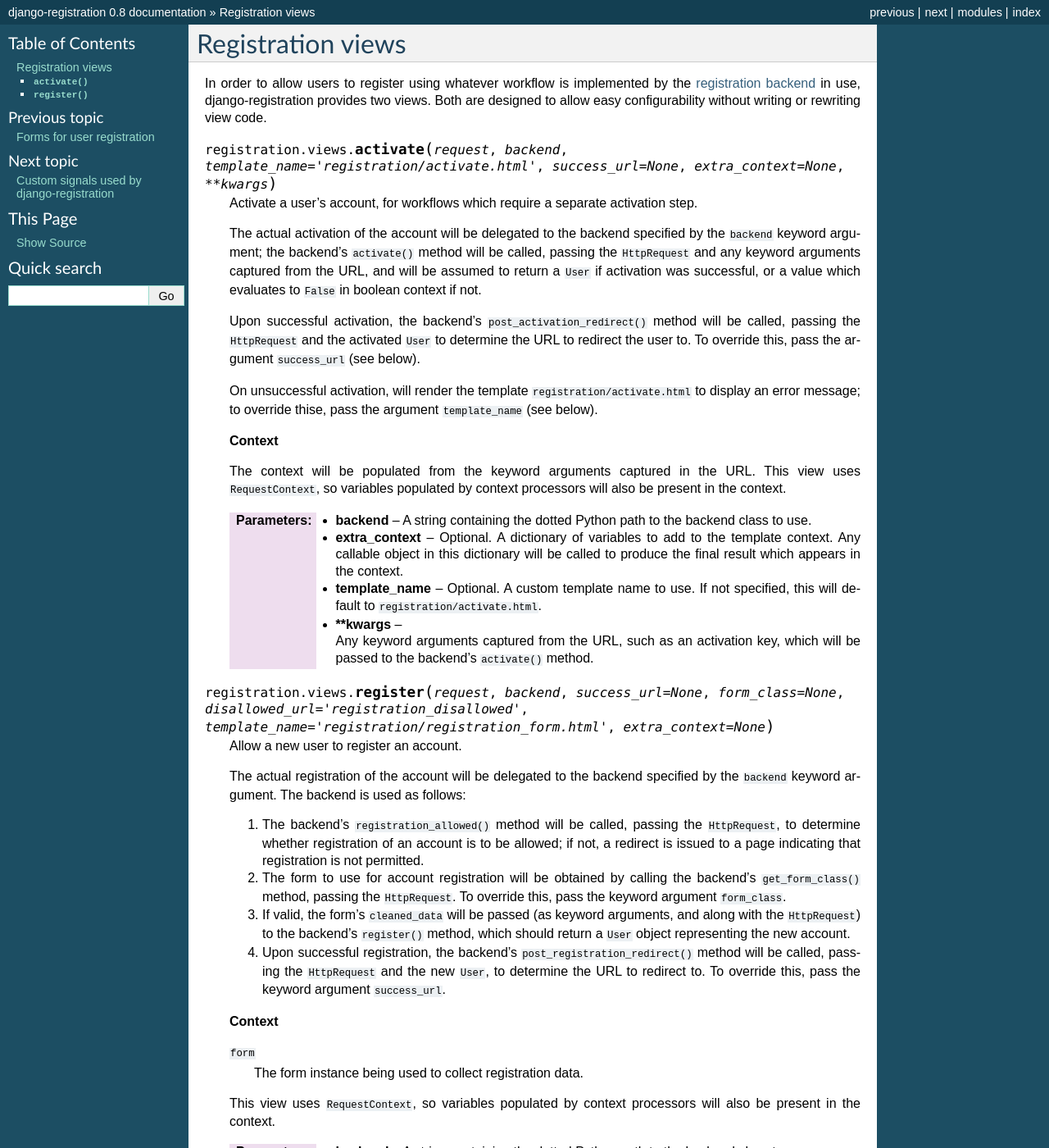
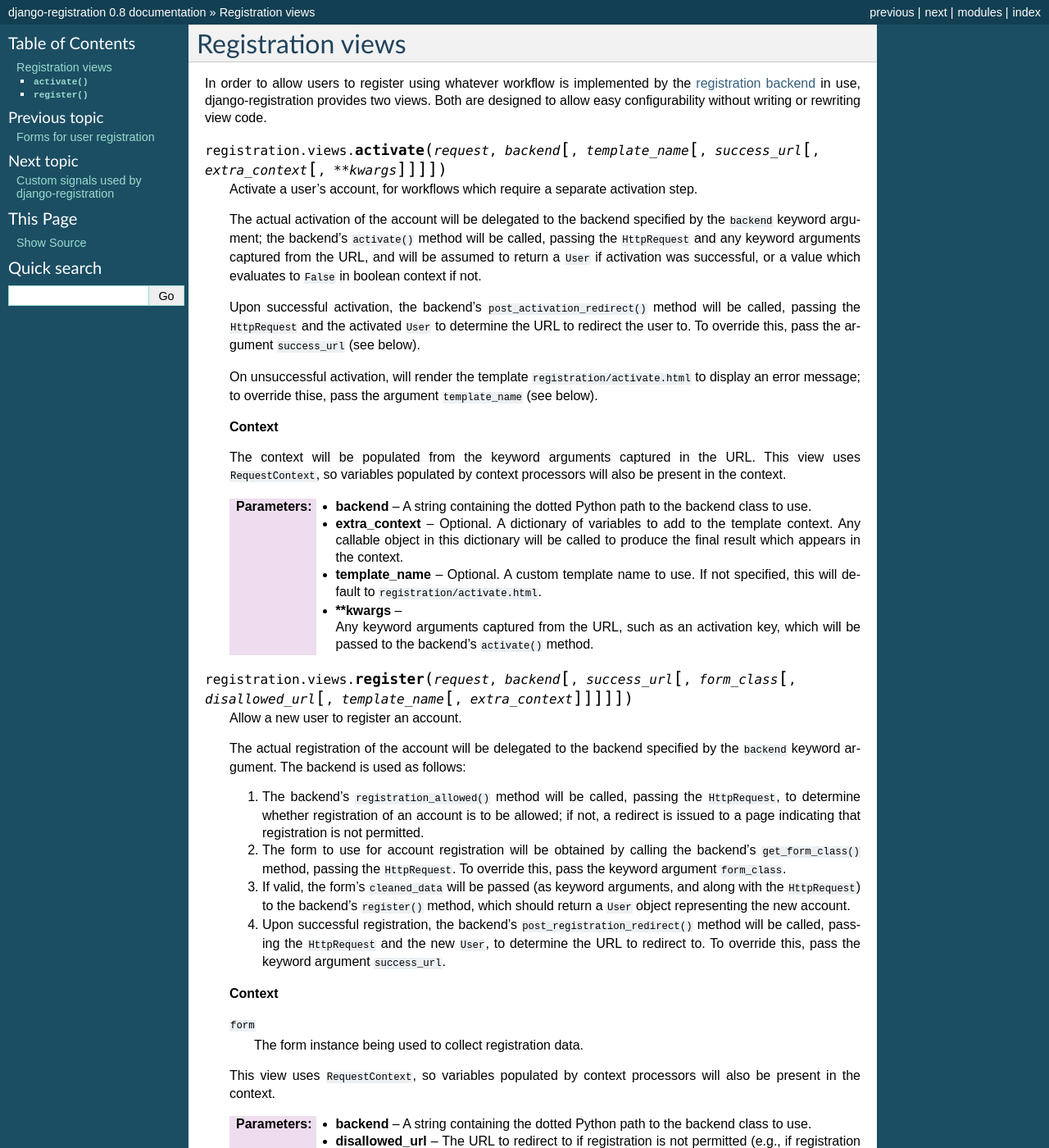
Before and after one commit to plivo/django-registration, a Sphinx documentation site: the page built from docs/views.rst, in a window 1280 px wide and 1400 px high. Shown: the whole window at 82% size. Built offline with Sphinx 7.4.7, drawn with Linux system fonts in a browser that asks for light colours.

Commit message:
Use better Sphinx-ish style for documenting function and method signatures.

```diff
--- a/docs/default-backend.rst
+++ b/docs/default-backend.rst
@@ -192,7 +192,7 @@ Additionally, :class:`RegistrationProfile` has a custom manager
       method, suitable for use in cron jobs or other scheduled
       maintenance tasks: ``manage.py cleanupregistration``.
 
-   .. method:: create_inactive_user(username, email, password, site, send_email=True)
+   .. method:: create_inactive_user(username, email, password, site[, send_email])
 
       Creates a new, inactive user account and an associated instance
       of :class:`RegistrationProfile`, sends the activation email and
--- a/docs/views.rst
+++ b/docs/views.rst
@@ -9,7 +9,7 @@ implemented by the :ref:`registration backend <backend-api>` in use,
 django-registration provides two views. Both are designed to allow
 easy configurability without writing or rewriting view code.
 
-.. function:: activate(request, backend, template_name='registration/activate.html', success_url=None, extra_context=None, **kwargs)
+.. function:: activate(request, backend[, template_name[, success_url[, extra_context[, **kwargs]]]])
 
    Activate a user's account, for workflows which require a separate
    activation step.
@@ -53,7 +53,7 @@ easy configurability without writing or rewriting view code.
       ``activate()`` method.
 
 
-.. function:: register(request, backend, success_url=None, form_class=None, disallowed_url='registration_disallowed', template_name='registration/registration_form.html', extra_context=None)
+.. function:: register(request, backend[, success_url[, form_class[, disallowed_url[, template_name[, extra_context]]]]])
 
    Allow a new user to register an account.
 
```
